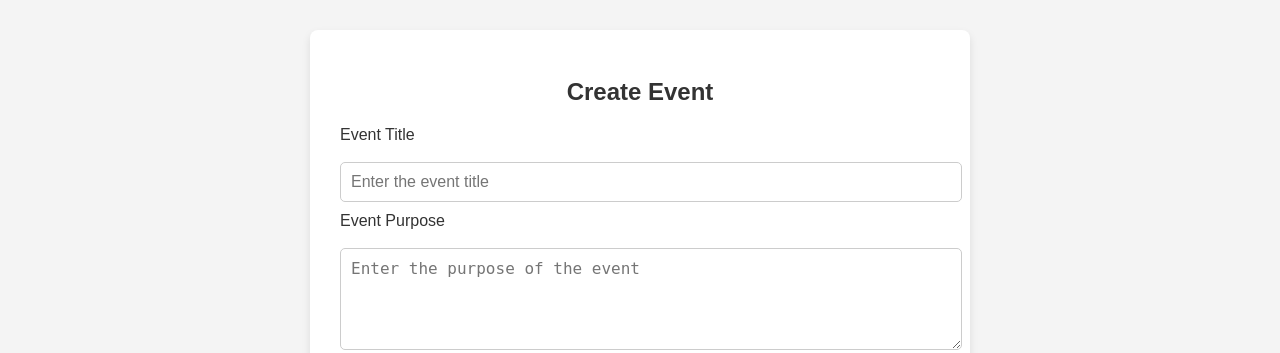
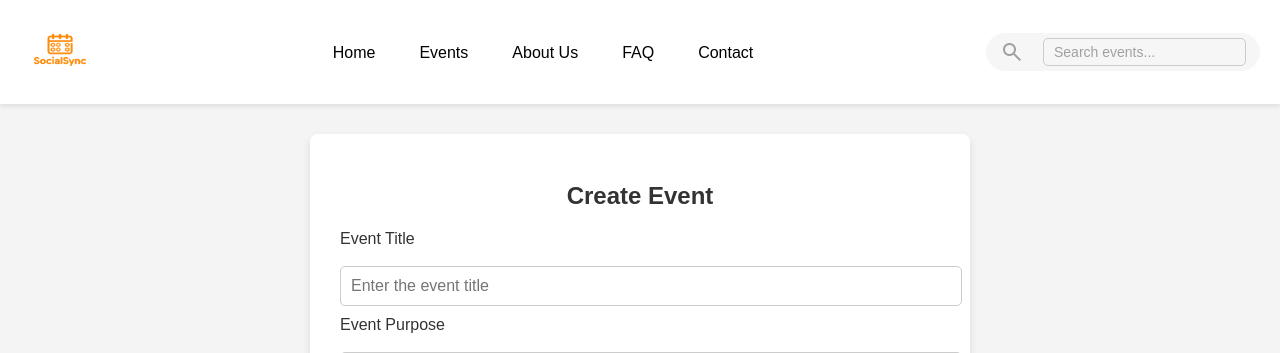
Before and after one commit to Lofiea/socialsync-event-management, a Python web app: template templates/hostevents.html in a window 1280 px wide. Shown: the top 353 px of the page. Run offline with Jinja, Linux system fonts and the light colour scheme; the template is opened without the code that fills it, so the values that code supplies are empty.

Commit message:
hostevent

```diff
--- a/templates/hostevents.html
+++ b/templates/hostevents.html
@@ -1,13 +1,12 @@
 <!DOCTYPE html>
 <html lang="en">
 <head>
-    <meta charset="UTF-8">
-    <meta name="viewport" content="width=device-width, initial-scale=1.0">
-    <link rel="stylesheet" href="styles.css">
-    <link rel="stylesheet" href="https://fonts.googleapis.com/css2?family=Material+Symbols+Outlined:opsz,wght,FILL,GRAD@20..48,100..700,0..1,-50..200&icon_names=search"/>
+  <meta charset="UTF-8" />
+  <meta name="viewport" content="width=device-width, initial-scale=1.0" />
+  <link rel="stylesheet" href="styles.css" />
+  <link rel="stylesheet" href="https://fonts.googleapis.com/css2?family=Material+Symbols+Outlined:opsz,wght,FILL,GRAD@20..48,100..700,0..1,-50..200&icon_names=search" />
   <title>Host Event - SocialSync</title>
   <style>
-        /* Basic styles for the page, like font and background */
     body {
       font-family: 'Arial', sans-serif;
       margin: 0;
@@ -17,7 +16,6 @@
       flex-direction: column;
     }
 
-        /* Nav bar styles, making it white with dark text */
     .navbar {
       background-color: #ffffff;
       padding: 15px 20px;
@@ -27,37 +25,46 @@
       color: #000000;
     }
 
-        /* The logo, make it big and bold */
-        .navbar .logo {
-            font-size: 24px;
-            font-weight: bold;
+    .navbar .logo img {
+      width: 80px;
+      height: 70px;
     }
 
-        /* The menu links in the nav bar, spaced out */
     .navbar .nav-links {
       list-style: none;
       display: flex;
       gap: 20px;
+      margin: 0;
+      padding: 0;
     }
 
-        /* Links in nav bar */
     .navbar .nav-links li {
       display: inline;
     }
 
-        /* Styling links in the nav bar */
     .navbar .nav-links a {
       color: #000000;
       text-decoration: none;
       font-size: 16px;
     }
 
-        /* When hovering over a link in the nav bar, underline it */
     .navbar .nav-links a:hover {
       text-decoration: underline;
     }
 
-        /* Host event form container styling */
+    .search {
+      display: flex;
+      align-items: center;
+      gap: 5px;
+    }
+
+    .search-input {
+      padding: 5px 10px;
+      font-size: 14px;
+      border-radius: 5px;
+      border: 1px solid #ccc;
+    }
+
     .host-event-container {
       background-color: #fff;
       border-radius: 8px;
@@ -69,21 +76,12 @@
       text-align: center;
     }
 
-        /* Big font for the logo */
-        .logo {
-            font-size: 32px;
-            color: #333;
-            margin-bottom: 20px;
-        }
-
-        /* Title of the form, make it bigger and bold */
     h1 {
       font-size: 24px;
       margin-bottom: 20px;
       color: #333;
     }
 
-        /* Label for inputs, this will help people know what they need to type */
     label {
       display: block;
       font-size: 16px;
@@ -92,7 +90,6 @@
       text-align: left;
     }
 
-        /* Input and textarea fields, pretty standard, big enough for typing */
     input,
     textarea {
       width: 100%;
@@ -103,14 +100,12 @@
       font-size: 16px;
     }
 
-        /* When a user clicks into the input or textarea, change the border color */
     input:focus,
     textarea:focus {
       outline: none;
       border-color: #007BFF;
     }
 
-        /* Submit button, make it blue with white text */
     button {
       width: 100%;
       padding: 10px;
@@ -123,17 +118,14 @@
       margin-top: 20px;
     }
 
-        /* When a user hovers over the button, make it a darker blue */
     button:hover {
       background-color: orange;
     }
 
-        /* When the button is clicked, make it even darker */
     button:active {
       background-color: darkorange;
     }
 
-        /* For small screens (like phones), adjust the layout a bit */
     @media (max-width: 480px) {
       .host-event-container {
         padding: 20px;
@@ -144,10 +136,7 @@
       }
 
       input,
-            textarea {
-                font-size: 14px;
-            }
-
+      textarea,
       button {
         font-size: 14px;
       }
@@ -156,57 +145,61 @@
 </head>
 <body>
 
-    <!-- This is the main content of the page where you can host your event -->
+  <!-- Navigation Bar -->
+  <header>
+    <nav class="navbar">
+      <div class="logo">
+        <img src="images/socialsynclogo2.png" alt="Logo" />
+      </div>
+      <ul class="nav-links">
+        <li><a href="index.html">Home</a></li>
+        <li><a href="events.html">Events</a></li>
+        <li><a href="aboutus.html">About Us</a></li>
+        <li><a href="FAQ.html">FAQ</a></li>
+        <li><a href="contact.html">Contact</a></li>
+      </ul>
+      <div class="search">
+        <span class="search-icon material-symbols-outlined">search</span>
+        <input class="search-input" type="search" placeholder="Search events..." />
+      </div>
+    </nav>
+  </header>
+
+  <!-- Host Event Form -->
   <div class="host-event-container">
+    <h1>Create Event</h1>
+    <form class="event-form">
+      <label for="event-title">Event Title</label>
+      <input type="text" id="event-title" name="event-title" placeholder="Enter the event title" required />
 
-        <!-- Title of the page -->
-        <h1>Create Event</h1>
-
-        <!-- Form to host event -->
-        <form class="event-form">
-
-            <!-- Input field for event title -->
-            <label for="event-title">Event Title</label>
-            <input type="text" id="event-title" name="event-title" placeholder="Enter the event title" required>
-
-            <!-- Textarea for event purpose -->
       <label for="event-purpose">Event Purpose</label>
       <textarea id="event-purpose" name="event-purpose" rows="4" placeholder="Enter the purpose of the event" required></textarea>
 
-            <!-- Textarea for event description -->
       <label for="event-description">Event Description</label>
       <textarea id="event-description" name="event-description" rows="6" placeholder="Provide a short description of the event" required></textarea>
 
-            <!-- Input field for event location -->
       <label for="event-location">Event Location</label>
-            <input type="text" id="event-location" name="event-location" placeholder="Enter the event location" required>
+      <input type="text" id="event-location" name="event-location" placeholder="Enter the event location" required />
 
-            <!-- Input field for entry fees -->
       <label for="entry-fees">Entry Fees</label>
-            <input type="text" id="entry-fees" name="entry-fees" placeholder="Enter entry fee" required>
+      <input type="text" id="entry-fees" name="entry-fees" placeholder="Enter entry fee" required />
 
-            <!-- Input field for age limit -->
       <label for="age-limit">Age Limit</label>
-            <input type="text" id="age-limit" name="age-limit" placeholder="Enter age limit" required>
+      <input type="text" id="age-limit" name="age-limit" placeholder="Enter age limit" required />
 
-            <!-- Input field for event date -->
       <label for="event-date">Event Date</label>
-            <input type="date" id="event-date" name="event-date" required>
+      <input type="date" id="event-date" name="event-date" required />
 
-            <!-- Input field for event time -->
       <label for="event-time">Event Time</label>
-            <input type="time" id="event-time" name="event-time" required>
+      <input type="time" id="event-time" name="event-time" required />
 
-            <!-- Textarea for additional information -->
       <label for="additional-info">Additional Information</label>
-            <textarea id="additional-info" name="additional-info" rows="4" placeholder="Any other info?" ></textarea>
+      <textarea id="additional-info" name="additional-info" rows="4" placeholder="Any other info?"></textarea>
 
-            <!-- Image upload for event -->
       <label for="event-image">Add Image for Your Event</label>
-            <input type="file" id="event-image" name="event-image" accept="image/*">
+      <input type="file" id="event-image" name="event-image" accept="image/*" />
 
-            <!-- Submit button -->
-            <button type="button" class="submit-btn">Submit</button>
+      <button type="submit" class="submit-btn">Submit</button>
     </form>
   </div>
 
```
Lines whose indentation alone changed are shown as unchanged.
